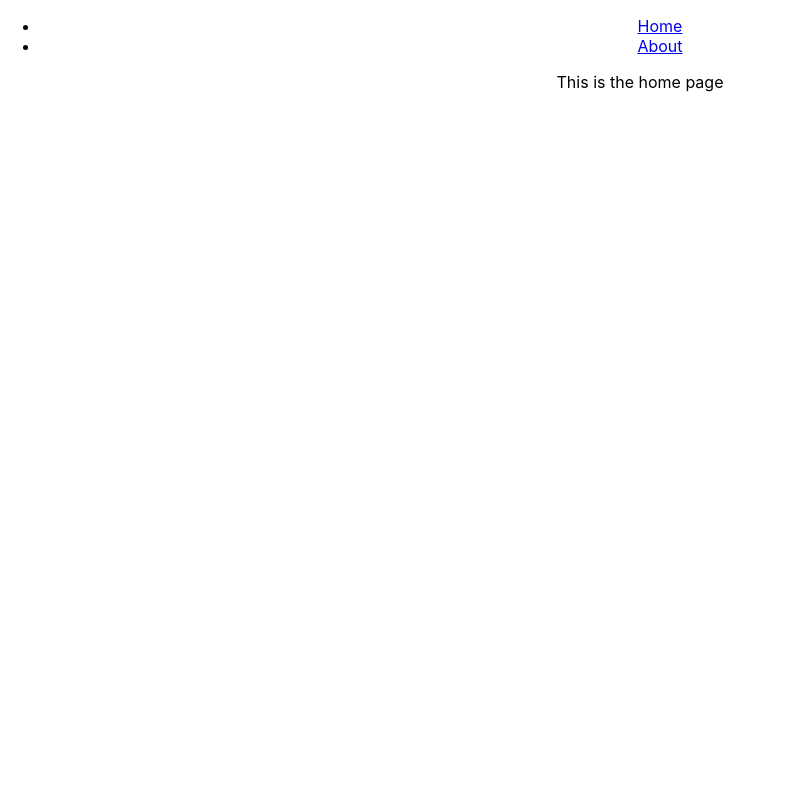
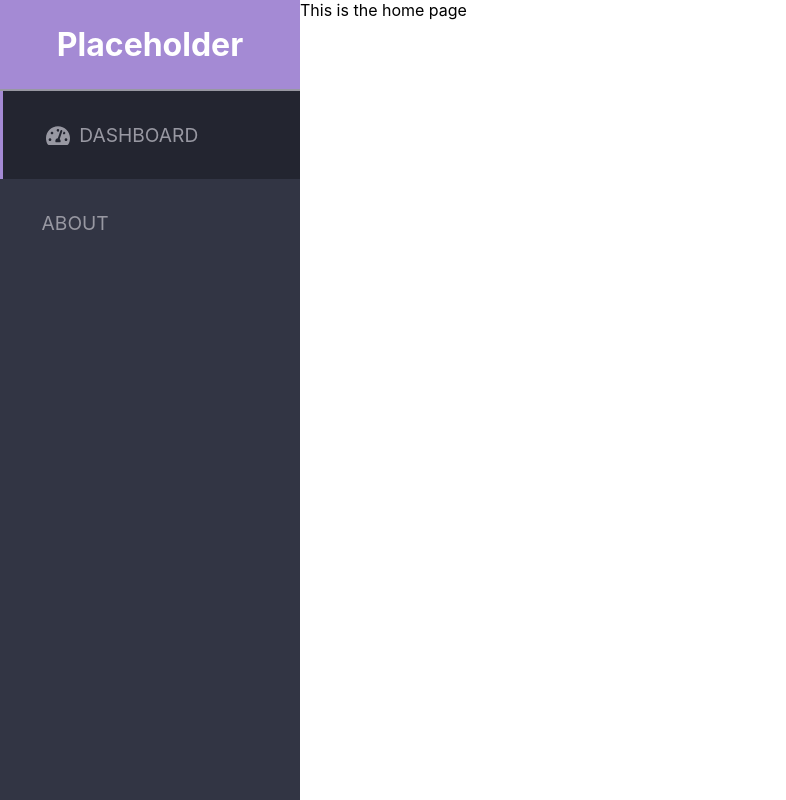
Before and after one commit to shawngiroux/subscription-dashboard, a React (Create React App) app in the folder dashboard/: page / in a window 1280 px wide. Shown: the whole page, without its empty margins (0-786 px from the left). Built offline with nearby package versions, Linux system fonts and the light colour scheme.

Commit message:
Implementing FontAwesome with react and fixing active class with router

```diff
--- a/dashboard/package.json
+++ b/dashboard/package.json
@@ -3,6 +3,9 @@
   "version": "0.1.0",
   "private": true,
   "dependencies": {
+    "@fortawesome/fontawesome-svg-core": "^1.2.12",
+    "@fortawesome/free-solid-svg-icons": "^5.6.3",
+    "@fortawesome/react-fontawesome": "^0.1.3",
     "react": "^16.7.0",
     "react-dom": "^16.7.0",
     "react-router": "^4.3.1",
--- a/dashboard/src/App.css
+++ b/dashboard/src/App.css
@@ -1,32 +1,16 @@
-.App {
-  text-align: center;
+html, body, #root, .App {
+    height: 100%;
 }
 
-.App-logo {
-  animation: App-logo-spin infinite 20s linear;
-  height: 40vmin;
+.App div {
+  height: 100%;
+  display: flex;
 }
 
-.App-header {
-  background-color: #282c34;
-  min-height: 100vh;
-  display: flex;
-  flex-direction: column;
-  align-items: center;
-  justify-content: center;
-  font-size: calc(10px + 2vmin);
-  color: white;
+.App .content {
+    padding: 1em, 1em, 0, 1em;
 }
 
-.App-link {
-  color: #61dafb;
+.App .content p {
+    margin: 0;
 }
-
-@keyframes App-logo-spin {
-  from {
-    transform: rotate(0deg);
-  }
-  to {
-    transform: rotate(360deg);
-  }
-}
--- a/dashboard/src/App.js
+++ b/dashboard/src/App.js
@@ -1,32 +1,15 @@
 import React, { Component } from 'react';
 import logo from './logo.svg';
 import './App.css';
+import Sidebar from './Components/sidebar/Sidebar.js'
 import About from './page2.js';
 import Home from './page1.js';
 import { BrowserRouter as Router, Route, Link } from 'react-router-dom';
+import { library } from '@fortawesome/fontawesome-svg-core'
+import { FontAwesomeIcon } from '@fortawesome/react-fontawesome'
+import { faTachometerAlt } from '@fortawesome/free-solid-svg-icons'
 
-class Header extends Component {
-  render() {
-    return (
-      <div>
-          <ul>
-            <li><Link to="/">Home</Link></li>
-            <li><Link to="About">About</Link></li>
-          </ul>
-      </div>
-    );
-  }
-}
-
-//ReactDOM.render((
-//   <Router history = {browserHistory}>
-//      <Route path = "/" component = {App}>
-//         <IndexRoute component = {Home} />
-//         <Route path = "home" component = {Home} />
-//         <Route path = "about" component = {About} />
-//      </Route>
-//   </Router>
-//), document.getElementById('app'))
+library.add(faTachometerAlt)
 
 class App extends Component {
   render() {
@@ -34,9 +17,11 @@ class App extends Component {
       <div className="App">
         <Router>
           <div>
-            <Header />
-            <Route exact={true} path="/" component={Home}/>
-            <Route path="/About" component={About}/>
+            <Sidebar />
+            <div className="content">
+              <Route exact={true} path="/" component={Home}/>
+              <Route path="/About" component={About}/>
+            </div>
           </div>
         </Router>
       </div>
--- a/dashboard/src/Components/sidebar/Sidebar.css
+++ b/dashboard/src/Components/sidebar/Sidebar.css
@@ -0,0 +1,49 @@
+.Sidebar {
+    width: 300px;
+    flex-direction: column;
+    justify-content: flex-start;
+    background-color: #323544;
+}
+
+.Sidebar .header {
+    height: 100px;
+    justify-content: center;
+    align-items: center;
+    font-size: 2em;
+    font-weight: bold;
+    color: white;
+    background-color: #A48AD4;
+    border-bottom: 2px #9898A2 solid;
+}
+
+.Sidebar ul {
+    height:100%;
+    margin: 0;
+    padding: 0;
+}
+
+.Sidebar ul > .active {
+    border-left: 3px solid #A48AD4;
+    background-color: #232530;
+}
+
+
+.Sidebar ul li  {
+    padding-top: 2em;
+    padding-bottom: 2em;
+    padding-left: 2em;
+    list-style-type: none;
+}
+
+.Sidebar ul li a, svg{
+    margin-left: 0.5em;
+    text-decoration: none;
+    color: #9898A2;
+}
+
+.Sidebar ul li svg {
+}
+
+.Sidebar ul li a {
+    font-size: 1.2em;
+}
--- a/dashboard/src/Components/sidebar/Sidebar.js
+++ b/dashboard/src/Components/sidebar/Sidebar.js
@@ -0,0 +1,32 @@
+import React, { Component } from 'react';
+import './Sidebar.css';
+import { withRouter } from 'react-router';
+import { NavLink } from 'react-router-dom';
+import { FontAwesomeIcon } from '@fortawesome/react-fontawesome'
+
+class Sidebar extends React.Component {
+  getNavLinkClass = (path) => {
+    return this.props.location.pathname === path ? 'active' : '';
+  }
+
+  render() {
+    return (
+      <div className="Sidebar">
+          <div className="header">
+            Placeholder
+          </div>
+          <ul>
+            <li className={this.getNavLinkClass("/")}>
+              <FontAwesomeIcon icon="tachometer-alt" size="lg" />
+              <NavLink to="/">DASHBOARD</NavLink>
+            </li>
+            <li className={this.getNavLinkClass("/About")}>
+              <NavLink to="About">ABOUT</NavLink>
+            </li>
+          </ul>
+      </div>
+    );
+  }
+}
+Sidebar = withRouter(Sidebar);
+export default Sidebar;
```
Also changed, not shown: 1 other file (tests, documents, lock files or other folders).
